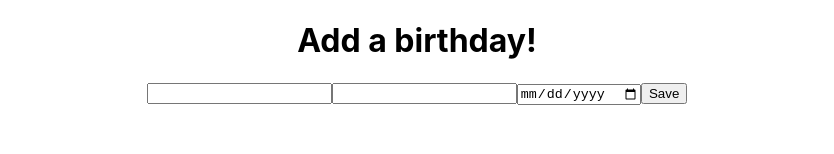
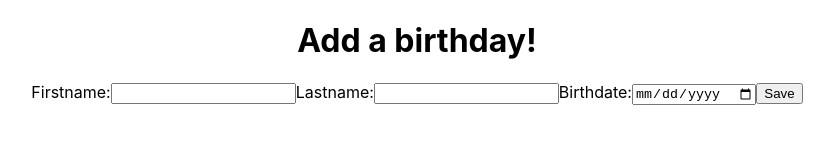
Before and after one commit to lukadimnik/birthday-memorizer, a React (Create React App) app: page / in a window 1280 px wide. Shown: the top 154 px of the page, without its empty margins (223-1057 px from the left). Built offline with nearby package versions, Linux system fonts and the light colour scheme; no server answers.

Commit message:
Add labels to the form inputs

```diff
--- a/src/birthdayService.js
+++ b/src/birthdayService.js
@@ -1,5 +1,5 @@
 import axios from 'axios';
-const baseUrl = '/api/birthdays';
+const baseUrl = 'http://localhost:3001/api/birthdays';
 
 export const getBirthday = (id) => {
   return axios.get(`${baseUrl}/${id}`);
--- a/src/components/BirthdayForm.js
+++ b/src/components/BirthdayForm.js
@@ -36,24 +36,33 @@ const BirthdayForm = (props) => {
     <div>
       <h1>Add a birthday!</h1>
       <form onSubmit={addBirthdayHandle}>
+        <label>
+          Firstname:
           <input
             id='firstName'
             type='text'
             value={firstName}
             onChange={firstNameChangeHandler}
           />
+        </label>
+        <label>
+          Lastname:
           <input
             id='lastName'
             type='text'
             value={lastName}
             onChange={lastNameChangeHandler}
           />
+        </label>
+        <label>
+          Birthdate:
           <input
             id='birthday'
             type='date'
             value={birthday}
             onChange={birthdayChangeHandler}
           />
+        </label>
 
         <button type='submit'>Save</button>
       </form>
```
Lines whose indentation alone changed are shown as unchanged.
